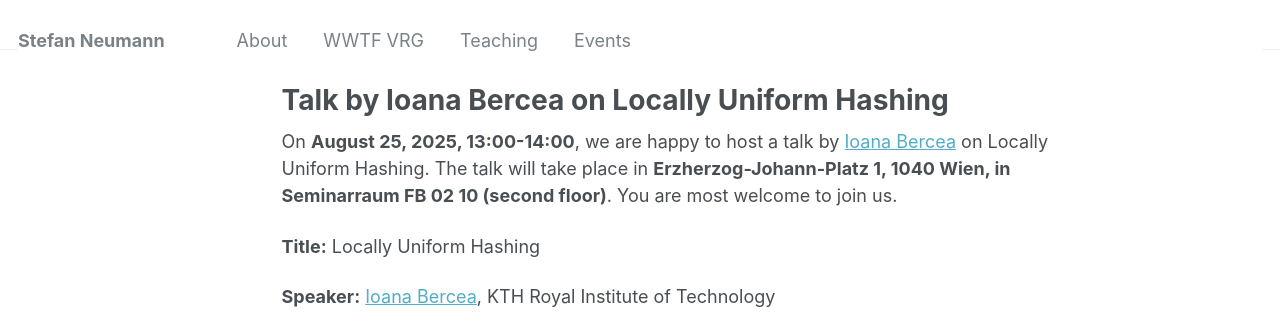
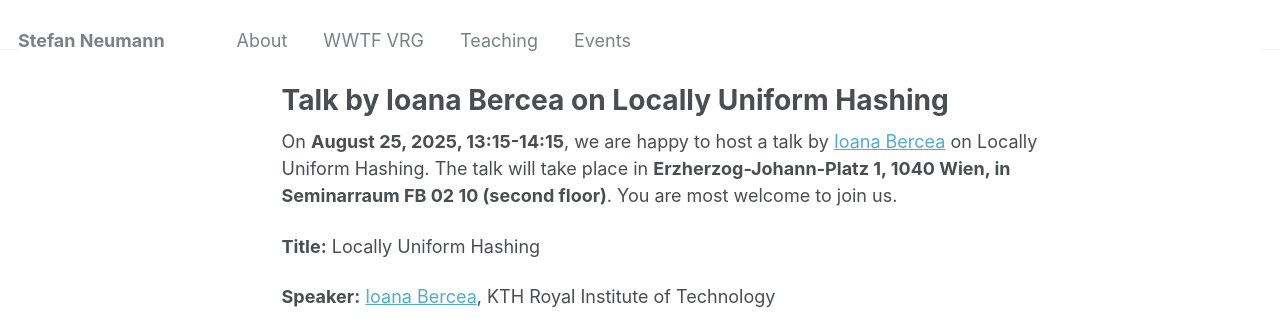
Before and after one commit to StefanResearch/StefanResearch.github.io, a Jekyll site: the page built from _pages/talk-ioana.md, in a window 1280 px wide and 1028 px high. Shown: the top 324 px of the window. Built offline with Jekyll 4.4.1, drawn with Linux system fonts in a browser that asks for light colours.

Commit message:
Update talk-ioana.md

```diff
--- a/_pages/talk-ioana.md
+++ b/_pages/talk-ioana.md
@@ -5,7 +5,7 @@ author_profile: false
 redirect_from:
 ---
 
-On **August 25, 2025, 13:00-14:00**, we are happy to host a talk by
+On **August 25, 2025, 13:15-14:15**, we are happy to host a talk by
 [Ioana Bercea](https://ioanabercea.github.io/webpage/) on Locally Uniform Hashing.
 The talk will take place in **Erzherzog-Johann-Platz 1, 1040 Wien, in
 Seminarraum FB 02 10 (second floor)**. You are most welcome to join us.
```
